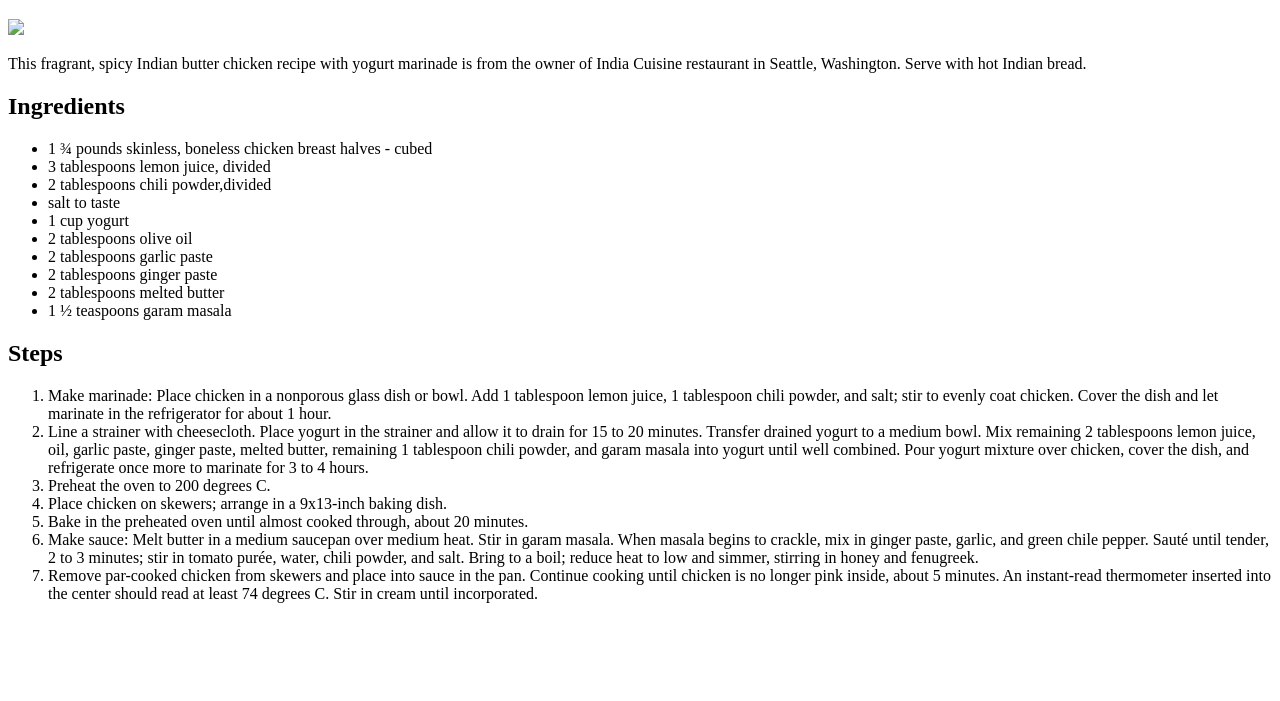
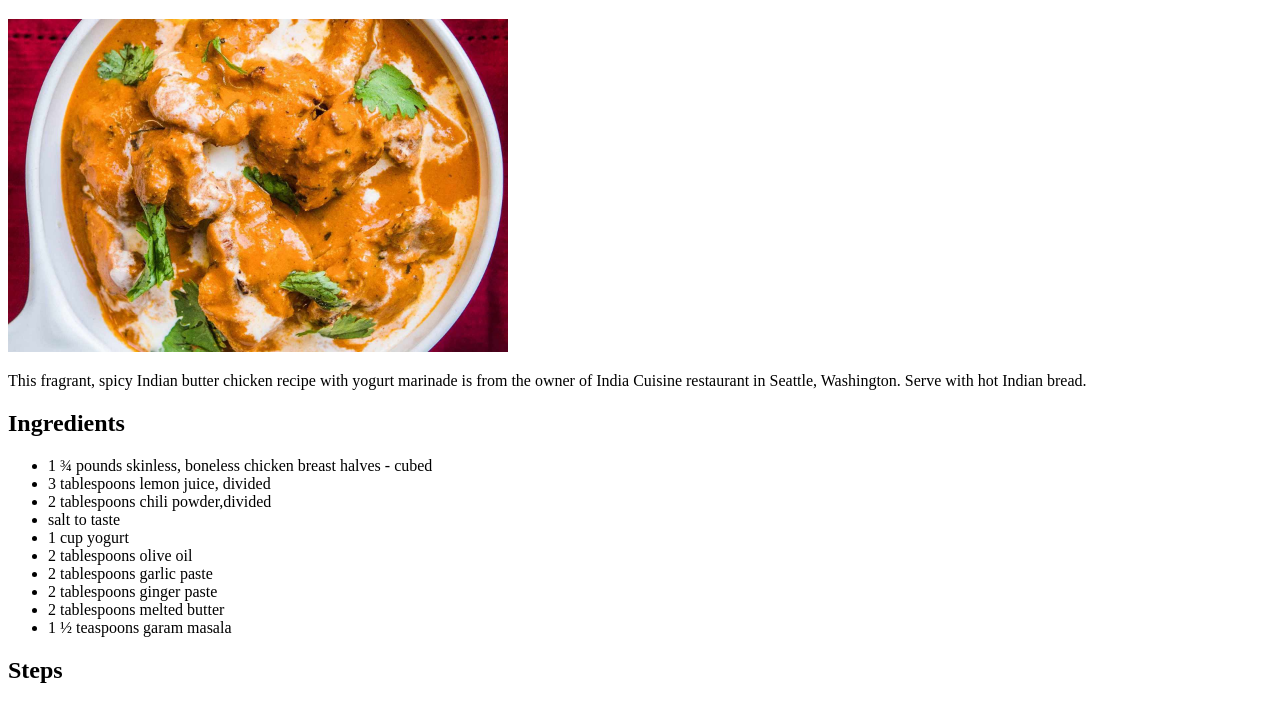
Before and after one commit to PurplePixieFox/odin-recipes, a plain HTML site: page recipes/makhani-chicken.html in a window 1280 px wide. Shown: the part 87-788 px from the top of the page. Drawn offline with Linux system fonts and the light colour scheme; the site is published under a folder, as on GitHub Pages, so addresses that start at the root find nothing.

Commit message:
Update makhani-chicken.html

```diff
--- a/recipes/makhani-chicken.html
+++ b/recipes/makhani-chicken.html
@@ -8,7 +8,7 @@
         <a href="../index.html">Home</a>
 
         <h1 class="Recipe_Name">Makhani Chicken</h1>
-        <img class="Finished_Dish_Image" src="/assets/images/Makhani Chicken.jpg" width="500px">
+        <img class="Finished_Dish_Image" src="../assets/images/Makhani Chicken.jpg" width="500px">
         <p class="Description">This fragrant, spicy Indian butter chicken recipe with yogurt marinade is from the owner of India Cuisine restaurant in Seattle, Washington. Serve with hot Indian bread.</p>
 
         <h2 class="heading">Ingredients</h2>
```
